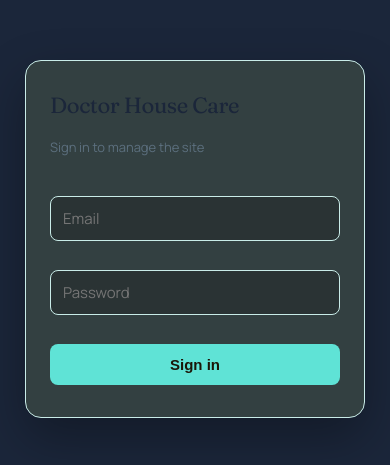
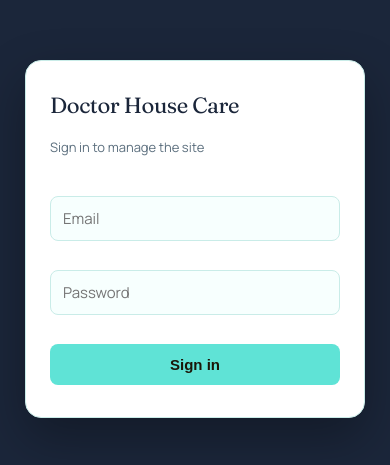
Before and after one commit to ibrahim-ahmed26/DoctorHouse, a Next.js app: page /admin/login in a window 390 px wide. Shown: the part 183-648 px from the top of the page. Built offline with nearby package versions, Linux system fonts and the light colour scheme; no server answers.

Commit message:
Fixed the Broken Header in mobile view

```diff
--- a/src/app/globals.css
+++ b/src/app/globals.css
@@ -1,6 +1,6 @@
 :root {
-  --bg: #2a3334;
-  --card: #334041;
+  --bg: #f7fffe;
+  --card: #ffffff;
   --ink: #1b263a;
   --mute: #5c6f7e;
   --pine: #1b263a;
@@ -19,11 +19,11 @@
 }
 @media (prefers-color-scheme: dark) {
   :root:not([data-theme="light"]) {
-    --bg: #1f2121;
-    --card: #262a2a;
+    --bg: #2a3334;
+    --card: #334041;
     --ink: #f2fffd;
-    --mute: #9fb3b0;
-    --pine: #141818;
+    --mute: #a9bdba;
+    --pine: #1f2a2b;
     --pine-2: #0d3a45;
     --sage: #2f4442;
     --line: #475857;
@@ -32,14 +32,14 @@
   }
 }
 :root[data-theme="dark"] {
-  --bg: #1f2121;
-  --card: #262a2a;
+  --bg: #2a3334;
+  --card: #334041;
   --ink: #f2fffd;
-  --mute: #9fb3b0;
-  --pine: #141818;
+  --mute: #a9bdba;
+  --pine: #1f2a2b;
   --pine-2: #0d3a45;
-  --sage: #1e3634;
-  --line: #33403e;
+  --sage: #2f4442;
+  --line: #475857;
   --on: #f2fffd;
   --shadow: 0 10px 30px rgba(0, 0, 0, 0.4);
 }
@@ -295,6 +295,22 @@ header {
 .mobile-nav-cta {
   margin-top: 18px;
   text-align: center;
+}
+.mobile-close {
+  position: absolute;
+  top: 20px;
+  inset-inline-end: 20px;
+  width: 42px;
+  height: 42px;
+  display: grid;
+  place-items: center;
+  border: 0;
+  border-radius: 50%;
+  background: var(--sage);
+  color: var(--ink);
+  font-size: 22px;
+  line-height: 1;
+  cursor: pointer;
 }
 
 @media (min-width: 861px) {
@@ -1513,6 +1529,11 @@ footer {
   justify-content: flex-end;
   padding: 96px 24px 0;
 }
+.gate-foot {
+  display: flex;
+  justify-content: center;
+  padding: 28px 24px 56px;
+}
 .gate-signout {
   padding: 8px 18px;
   font-size: 14px;
```
Also changed, not shown: src/components/Header.tsx (+63 -37 lines).
